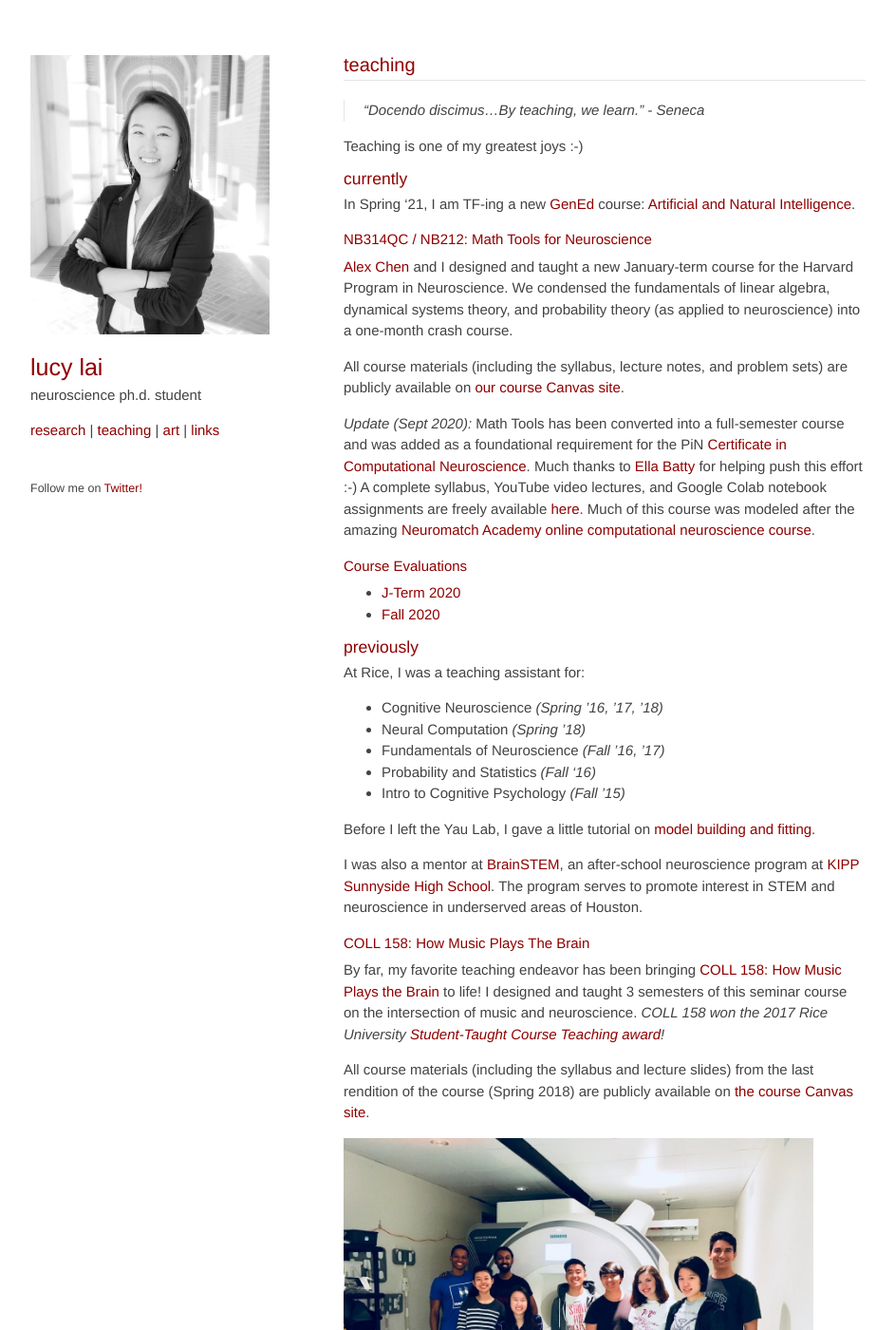
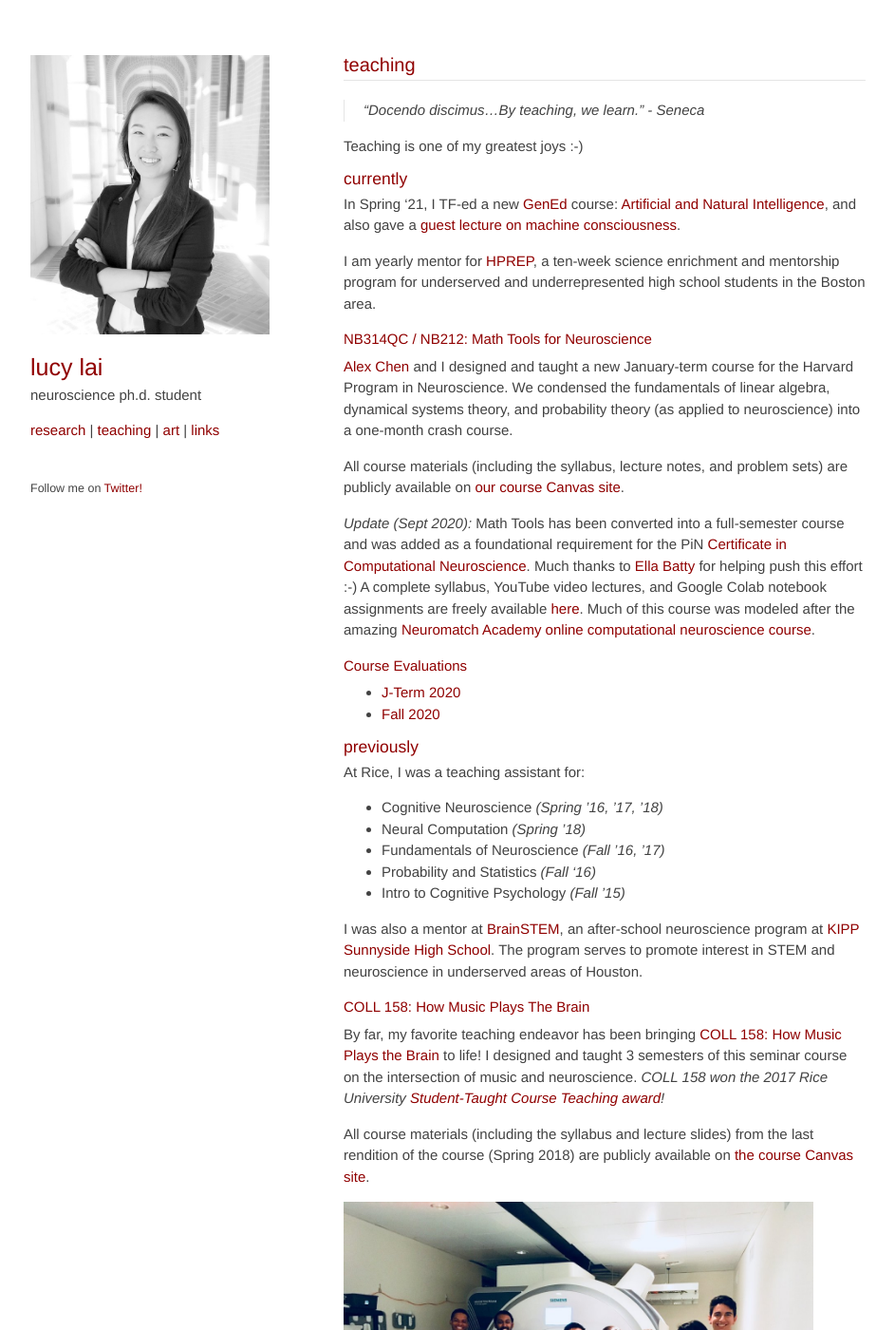
Before and after one commit to lucylai96/lucylai96.github.io, a Jekyll site: the page built from teaching.md, in a window 1280 px wide and 1400 px high. Shown: the whole window at 95% size, without its empty margins (168-1111 px from the left). Built offline with Jekyll 4.4.1, drawn with Linux system fonts in a browser that asks for light colours; our own code applies the rules of GitHub Pages for plain Markdown files.

Commit message:
CV and teaching

```diff
--- a/teaching.md
+++ b/teaching.md
@@ -7,7 +7,9 @@ Teaching is one of my greatest joys :-)
 
 ### currently
 
-In Spring '21, I am TF-ing a new [GenEd](https://gened.fas.harvard.edu/){:target="_blank"} course: [Artificial and Natural Intelligence](https://gened.fas.harvard.edu/classes/artificial-and-natural-intelligence){:target="_blank"}.
+In Spring '21, I TF-ed a new [GenEd](https://gened.fas.harvard.edu/){:target="_blank"} course: [Artificial and Natural Intelligence](https://gened.fas.harvard.edu/classes/artificial-and-natural-intelligence){:target="_blank"}, and also gave a [guest lecture on machine consciousness](https://www.youtube.com/watch?v=kle1uBIW8dM&ab_channel=LucyLai){:target="_blank"}.
+
+I am yearly mentor for [HPREP](https://hprep.wordpress.com/){:target="_blank"}, a ten-week science enrichment and mentorship program for underserved and underrepresented high school students in the Boston area.
 
 #### NB314QC / NB212: Math Tools for Neuroscience
 [Alex Chen](https://twitter.com/alexbchen){:target="_blank"} and I designed and taught a new January-term course for the Harvard Program in Neuroscience. We condensed the fundamentals of linear algebra, dynamical systems theory, and probability theory (as applied to neuroscience) into a one-month crash course.
@@ -28,8 +30,6 @@ At Rice, I was a teaching assistant for:
 * Fundamentals of Neuroscience _(Fall ’16, ’17)_
 * Probability and Statistics _(Fall ‘16)_
 * Intro to Cognitive Psychology _(Fall ’15)_
-
-Before I left the Yau Lab, I gave a little tutorial on [model building and fitting](./files/lai_modeling.pdf).
 
 I was also a mentor at [BrainSTEM](https://tmcbrainstem.org/){:target="_blank"}, an after-school neuroscience program at [KIPP Sunnyside High School](http://kipphouston.org/sunnyside){:target="_blank"}. The program serves to promote interest in STEM and neuroscience in underserved areas of Houston.
 
```
Also changed, not shown: 1 other file.
